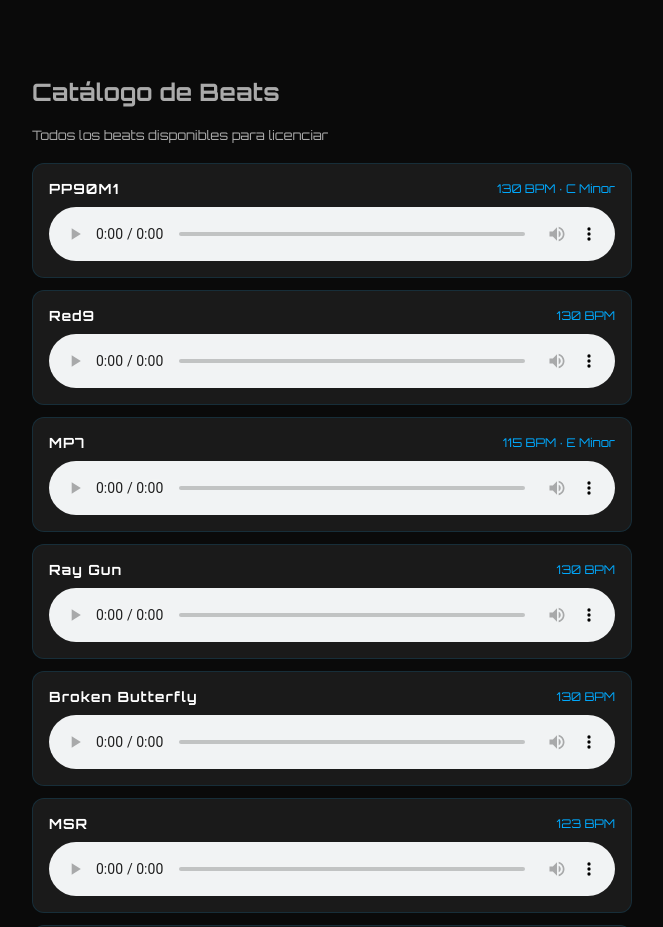
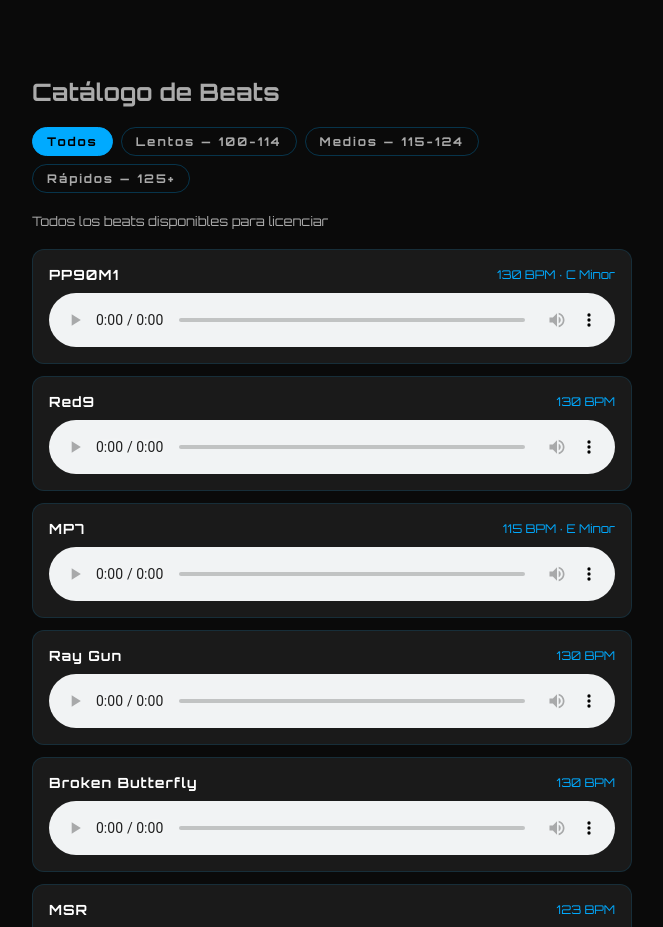
Before and after one commit to vixowownmr-wq/vixowow-portfolio, a plain HTML site: page index.html in a window 1280 px wide. Shown: the part 2010-2937 px from the top of the page, without its empty margins (308-971 px from the left). Drawn offline with Linux system fonts and the light colour scheme.

Commit message:
filtro de beats por bpm

```diff
--- a/index.html
+++ b/index.html
@@ -93,9 +93,15 @@
 
 <section id="catalogo">
   <h2>Catálogo de Beats</h2>
+  <div class="filtros">
+  <button class="filtro-btn active" onclick="filtrar('todos')">Todos</button>
+  <button class="filtro-btn" onclick="filtrar('lento')">Lentos — 100-114</button>
+  <button class="filtro-btn" onclick="filtrar('medio')">Medios — 115-124</button>
+  <button class="filtro-btn" onclick="filtrar('rapido')">Rápidos — 125+</button>
+</div>
   <p>Todos los beats disponibles para licenciar</p>
 
-  <div class="beat-card">
+  <div class="beat-card" data-bpm="130">
     <div class="beat-info">
       <span class="beat-nombre">PP90M1</span>
       <span class="beat-detalle">130 BPM · C Minor</span>
@@ -105,7 +111,7 @@
     </audio>
   </div>
 
-  <div class="beat-card">
+  <div class="beat-card" data-bpm="130">
     <div class="beat-info">
       <span class="beat-nombre">Red9</span>
       <span class="beat-detalle">130 BPM</span>
@@ -115,7 +121,7 @@
     </audio>
   </div>
 
-  <div class="beat-card">
+  <div class="beat-card" data-bpm="115">
     <div class="beat-info">
       <span class="beat-nombre">MP7</span>
       <span class="beat-detalle">115 BPM · E Minor</span>
@@ -125,7 +131,7 @@
     </audio>
   </div>
 
-  <div class="beat-card">
+  <div class="beat-card" data-bpm="130">
     <div class="beat-info">
       <span class="beat-nombre">Ray Gun</span>
       <span class="beat-detalle">130 BPM</span>
@@ -135,7 +141,7 @@
     </audio>
   </div>
 
-  <div class="beat-card">
+  <div class="beat-card" data-bpm="130">
     <div class="beat-info">
       <span class="beat-nombre">Broken Butterfly</span>
       <span class="beat-detalle">130 BPM</span>
@@ -145,7 +151,7 @@
     </audio>
   </div>
 
-  <div class="beat-card">
+  <div class="beat-card" data-bpm="123">
     <div class="beat-info">
       <span class="beat-nombre">MSR</span>
       <span class="beat-detalle">123 BPM</span>
@@ -155,7 +161,7 @@
     </audio>
   </div>
 
-  <div class="beat-card">
+  <div class="beat-card" data-bpm="113">
     <div class="beat-info">
       <span class="beat-nombre">Widow Wine</span>
       <span class="beat-detalle">113 BPM</span>
@@ -165,7 +171,7 @@
     </audio>
   </div>
 
-  <div class="beat-card">
+  <div class="beat-card" data-bpm="125">
     <div class="beat-info">
       <span class="beat-nombre">Origins</span>
       <span class="beat-detalle">125 BPM</span>
@@ -175,7 +181,7 @@
     </audio>
   </div>
 
-  <div class="beat-card">
+  <div class="beat-card" data-bpm="122">
     <div class="beat-info">
       <span class="beat-nombre">Pack-a-Punch</span>
       <span class="beat-detalle">122 BPM</span>
@@ -185,7 +191,7 @@
     </audio>
   </div>
 
-  <div class="beat-card">
+  <div class="beat-card" data-bpm="104">
     <div class="beat-info">
       <span class="beat-nombre">Juggernog</span>
       <span class="beat-detalle">104 BPM</span>
@@ -195,7 +201,7 @@
     </audio>
   </div>
 
-  <div class="beat-card">
+  <div class="beat-card" data-bpm="120">
     <div class="beat-info">
       <span class="beat-nombre">Perkaholic</span>
       <span class="beat-detalle">120 BPM</span>
@@ -205,7 +211,7 @@
     </audio>
   </div>
 
-  <div class="beat-card">
+  <div class="beat-card" data-bpm="110">
     <div class="beat-info">
       <span class="beat-nombre">Chicago Typewriter</span>
       <span class="beat-detalle">110 BPM</span>
@@ -435,6 +441,6 @@
     <button type="submit">Enviar mensaje</button>
   </form>
 </section>
-
+  <script src="script.js"></script>
 </body>
 </html>
--- /dev/null
+++ b/script.js
@@ -0,0 +1,24 @@
+console.log("JavaScript conectado!")
+function filtrar(tipo) {
+  const beats = document.querySelectorAll('.beat-card')
+  const botones = document.querySelectorAll('.filtro-btn')
+
+  botones.forEach(btn => btn.classList.remove('active'))
+  event.target.classList.add('active')
+
+  beats.forEach(beat => {
+    const bpm = parseInt(beat.getAttribute('data-bpm'))
+
+    if (tipo === 'todos') {
+      beat.style.display = 'flex'
+    } else if (tipo === 'lento' && bpm >= 100 && bpm <= 114) {
+      beat.style.display = 'flex'
+    } else if (tipo === 'medio' && bpm >= 115 && bpm <= 124) {
+      beat.style.display = 'flex'
+    } else if (tipo === 'rapido' && bpm >= 125) {
+      beat.style.display = 'flex'
+    } else {
+      beat.style.display = 'none'
+    }
+  })
+}
--- a/style.css
+++ b/style.css
@@ -487,3 +487,32 @@ audio {
     flex-direction: column;
   }
 }
+.filtros {
+  display: flex;
+  gap: 8px;
+  flex-wrap: wrap;
+  margin-bottom: 20px;
+}
+
+.filtro-btn {
+  font-size: 12px;
+  padding: 6px 14px;
+  border-radius: 99px;
+  border: 1px solid #00aaff44;
+  background: none;
+  color: #aaaaaa;
+  cursor: pointer;
+  font-family: 'Orbitron', sans-serif;
+  transition: all 0.2s;
+}
+
+.filtro-btn:hover {
+  border-color: #00aaff;
+  color: #ffffff;
+}
+
+.filtro-btn.active {
+  background-color: #00aaff;
+  color: #000000;
+  border-color: #00aaff;
+}
```
